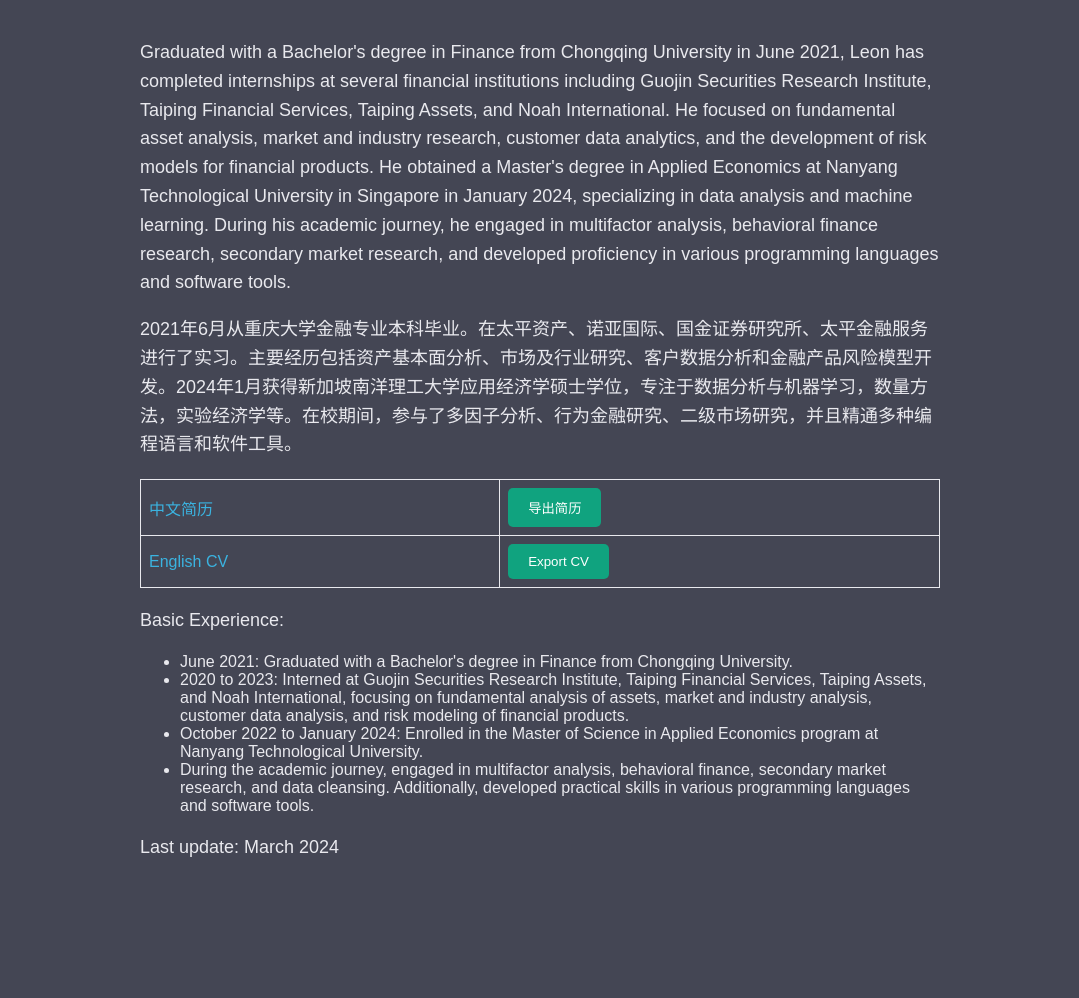
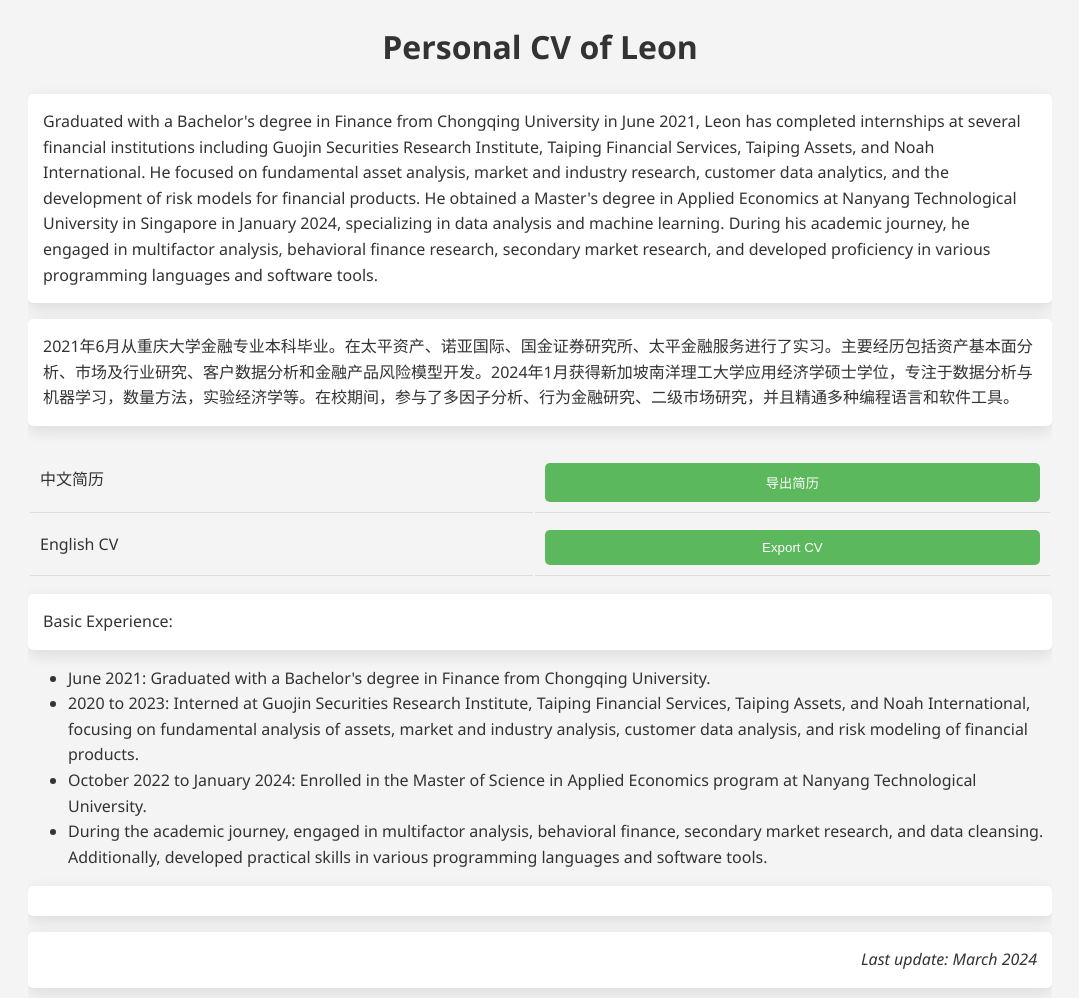
Before and after one commit to AirborneeT/CV, a Jekyll site: the page index.html, which Jekyll copies as it is, in a window 1280 px wide. Shown: the whole page, without its empty margins (100-1179 px from the left). Built offline with Jekyll 4.4.1, drawn with Linux system fonts in a browser that asks for light colours; before the commit the page ends 900 px from its top, so only the background shows below that.

Commit message:
Add files via upload

```diff
--- a/index.html
+++ b/index.html
@@ -32,76 +32,77 @@
 -->
 
 <!-- Your HTML content goes here -->
+<!DOCTYPE html>
 <html lang="en">
-
 <head>
     <meta charset="UTF-8">
     <meta name="viewport" content="width=device-width, initial-scale=1.0">
-    <title>Personal CV of Han Bolun</title>
+    <title>Personal CV of Leon</title>
     <style>
         body {
-            background-color: rgb(68, 70, 84);
-            color: rgb(233, 233, 238);
-            font-family: Arial, sans-serif;
-            padding: 20px;
-            max-width: 800px;
-            margin: 0 auto;
+            font-family: 'Segoe UI', Tahoma, Geneva, Verdana, sans-serif;
+            line-height: 1.6;
+            margin: 0;
+            padding: 0;
+            background-color: #f4f4f4;
+            color: #333;
         }
-
+        .container {
+            width: 80%;
+            margin: auto;
+            overflow: hidden;
+        }
         h1 {
-            color: rgb(233, 233, 238);
-            /* Text color */
+            text-align: center;
+            color: #333;
         }
-
         p {
-            font-size: 18px;
-            line-height: 1.6;
+            background-color: #fff;
+            padding: 15px;
+            margin-bottom: 10px;
+            border-radius: 5px;
+            box-shadow: 0 5px 15px rgba(0,0,0,0.1);
         }
-
+        table {
+            width: 100%;
+            margin-top: 20px;
+        }
+        td {
+            padding: 10px;
+            border-bottom: 1px solid #ddd;
+        }
+        button {
+            display: block;
+            width: 100%;
+            padding: 10px;
+            margin-top: 5px;
+            border: none;
+            border-radius: 5px;
+            background-color: #5cb85c;
+            color: white;
+            cursor: pointer;
+        }
+        button:hover {
+            background-color: #4cae4c;
+        }
         a {
-            color: #3bb3e0;
             text-decoration: none;
+            color: #333;
         }
-
         a:hover {
             text-decoration: underline;
         }
-
-        table {
-            border-collapse: collapse;
-            width: 100%;
-            margin-top: 20px;
-            border-radius: 10px;
-            /* Rounded corners for the table */
-            border: 1px solid rgb(233, 233, 238);
-            /* Text color */
-        }
-
-        th,
-        td {
-            padding: 8px;
-            text-align: left;
-            border: 1px solid rgb(233, 233, 238);
-            /* Text color */
-        }
-
-        button {
-            background-color: rgb(16, 163, 127);
-            color: #fff;
-            border: none;
-            padding: 10px 20px;
-            cursor: pointer;
-            border-radius: 5px;
-        }
-
-        button:hover {
-            background-color: rgb(26, 127, 100);
+        .update-info {
+            font-style: italic;
+            text-align: right;
         }
     </style>
 </head>
 <body>
 
+<div class="container">
     <!-- Personal Introduction -->
+    <h1>Personal CV of Leon</h1>
     <p>
     Graduated with a Bachelor's degree in Finance from Chongqing University in June 2021, Leon has completed internships at several financial institutions including Guojin Securities Research Institute, Taiping Financial Services, Taiping Assets, and Noah International. He focused on fundamental asset analysis, market and industry research, customer data analytics, and the development of risk models for financial products. He obtained a Master's degree in Applied Economics at Nanyang Technological University in Singapore in January 2024, specializing in data analysis and machine learning. During his academic journey, he engaged in multifactor analysis, behavioral finance research, secondary market research, and developed proficiency in various programming languages and software tools.
     </p>
@@ -145,7 +136,19 @@
     </p>
 
     <!-- Update Information -->
-    <p>Last update: March 2024</p>
+    <p class="update-info">Last update: March 2024</p>
 
-    </body>
+</div>
+
+<!-- Script for Printing the CV -->
+<script>
+    function printPage(url) {
+        var newWindow = window.open(url, "_blank");
+        newWindow.onload = function () {
+            newWindow.print();
+        };
+    }
+</script>
+
+</body>
 </html>
```
Also changed, not shown: other parts of index.html (+0 -10 lines).
